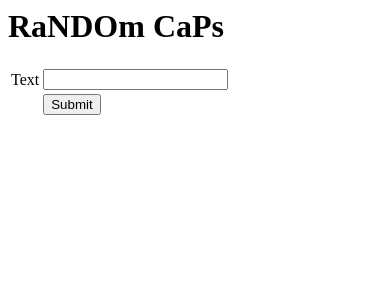
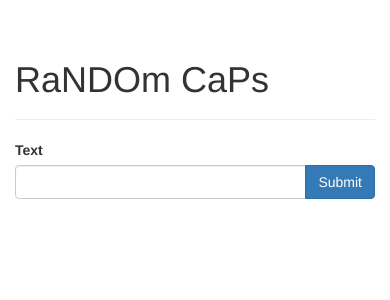
Before and after one commit to mtimkovich/maxtimkovich.com, a Flask app: template src/templates/random_caps.html in a window 390 px wide. Shown: the top 300 px of the page. Run offline with Flask 2, Linux system fonts and the light colour scheme; the template is opened without the code that fills it, so the values that code supplies are empty; some libraries are stand-ins or nearby versions.

Commit message:
randcase updated

```diff
--- a/src/static/style.css
+++ b/src/static/style.css
@@ -25,3 +25,8 @@ body p + h4 {
 .container .text-muted {
   margin: 20px 0;
 }
+
+.error {
+    color: red;
+    font-weight: bold;
+}
--- a/src/templates/index.html
+++ b/src/templates/index.html
@@ -25,7 +25,7 @@
       </div>
 
       <div class="row">
-          <div class="col-lg-6">
+          <div class="col-sm-6">
               <h4><a href="https://github.com/mtimkovich">GitHub</a></h4>
               <p>Source code.</p>
 
@@ -42,7 +42,7 @@
               <p>It's just a textarea.</p>
           </div>
 
-          <div class="col-lg-6">
+          <div class="col-sm-6">
               <h4><a href="{{url_for('show', page='smash_maxpr')}}">Foundry Melee MaxPR</a></h4>
               <p>Elo rankings for Get Smashed at the Foundry (RIP).</p>
 
--- a/src/templates/random_caps.html
+++ b/src/templates/random_caps.html
@@ -1,38 +1,46 @@
-<html>
+<!DOCTYPE html>
+<html lang="en">
   <head>
-<title>Random Caps</title>
-<link rel="shortcut icon" type="image/png" href="/img/blank.png"/>
-<style>
-h1 {
-    font-weight: bold;
-}
+    <meta charset="utf-8">
+    <meta http-equiv="X-UA-Compatible" content="IE=edge">
+    <meta name="viewport" content="width=device-width, initial-scale=1">
+    <!-- The above 3 meta tags *must* come first in the head; any other head content must come *after* these tags -->
+    <meta name="description" content="">
+    <meta name="author" content="">
+    <link rel="icon" href="/img/blank.png">
 
-.error {
-    color: red;
-    font-weight: bold;
-}
-</style>
+    <title>Max Timkovich</title>
+
+    <link rel="stylesheet" href="https://maxcdn.bootstrapcdn.com/bootstrap/3.3.7/css/bootstrap.min.css" integrity="sha384-BVYiiSIFeK1dGmJRAkycuHAHRg32OmUcww7on3RYdg4Va+PmSTsz/K68vbdEjh4u" crossorigin="anonymous">
+
+    <!-- Custom styles for this template -->
+    <link href="{{url_for('static', filename='style.css')}}" rel="stylesheet">
+
   </head>
+
   <body>
+    <div class="container">
+      <div class="page-header">
         <h1>RaNDOm CaPs</h1>
-    <p>
+      </div>
 
-<form id="form" action="#" onsubmit="return getRandCaps()">
-    <table>
-        <tr>
-            <td><label>Text</label></td>
-            <td><input type="text" id="text"/></td>
-        </tr>
-        <tr>
-            <td></td>
-            <td><input type="submit" value="Submit" /></td>
-        </tr>
-    </table>
+      <form id="form" class="form-horizontal" action="#" onsubmit="return getRandCaps()">
+          <div class="form-group">
+              <label for="text" class="col-sm-2 col-form-label">Text</label>
+              <div class="col-sm-10">
+                  <div class="input-group">
+                      <input type="text" id="text" class="form-control">
+                      <span class="input-group-btn">
+                          <button class="btn btn-primary" type="submit">Submit</button>
+                      </span>
+                  </div>
+              </div>
+          </div>
       </form>
 
       <div id="result"></div>
 
+    </div>
     <script src="{{url_for('static', filename='randCaps.js')}}"></script>
-
   </body>
 </html>
```
Lines whose indentation alone changed are shown as unchanged.
